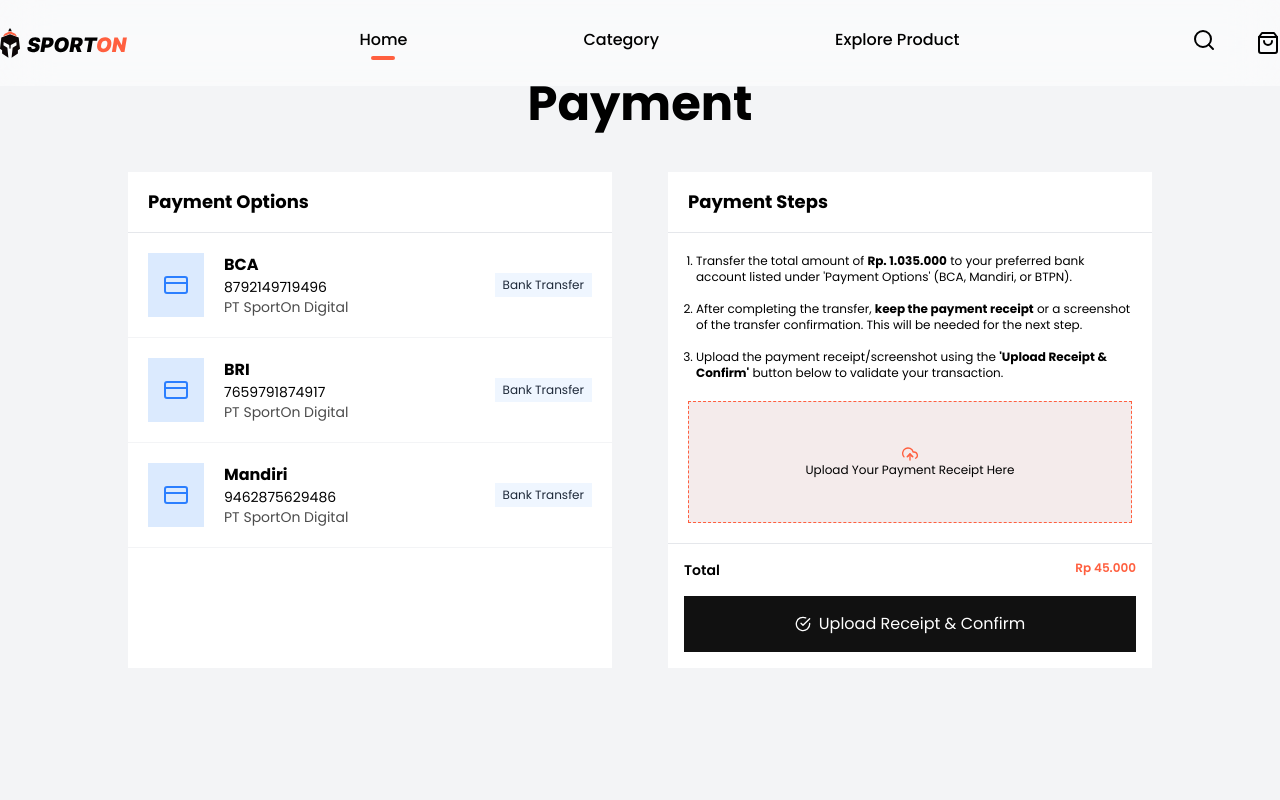
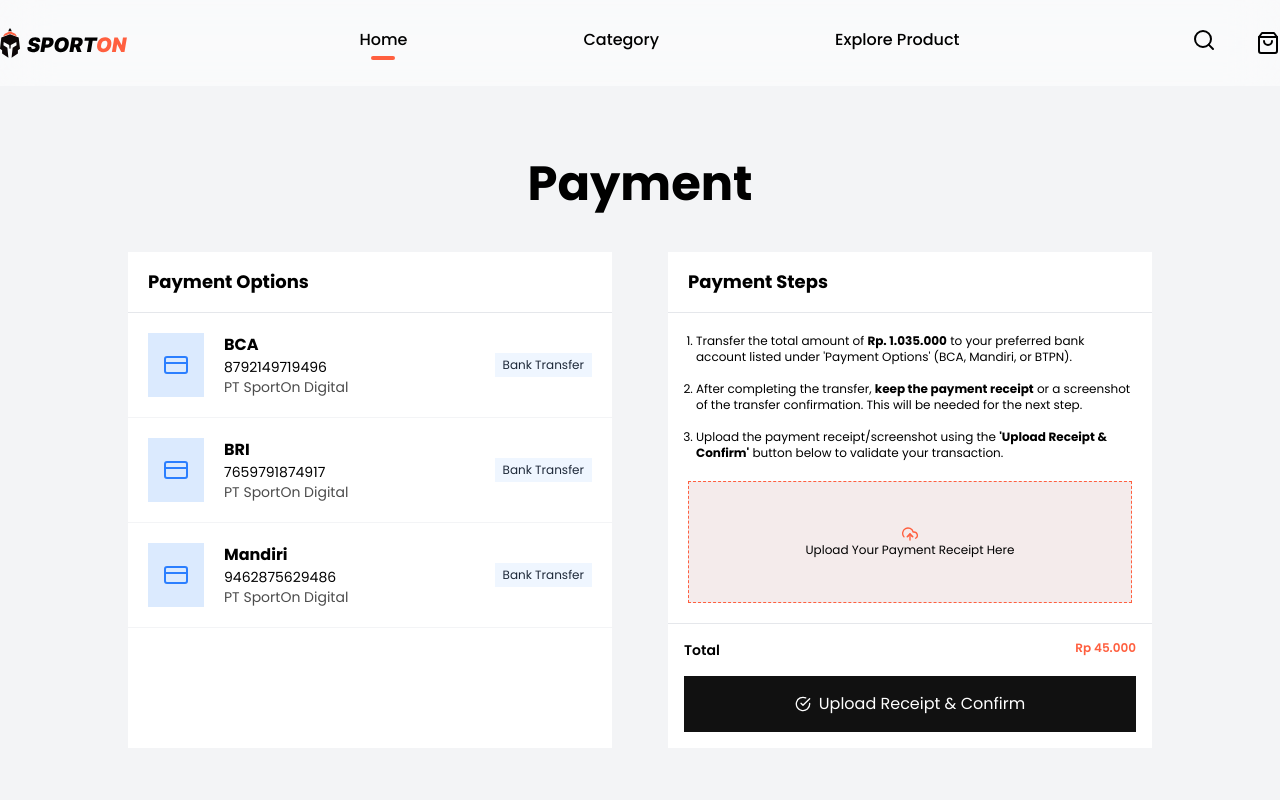
Before and after one commit to ikhfad/ikhfad-sporton-fe, a Next.js app: page /payment in a window 1280 px wide. Shown: the top 800 px of the page. Built offline with nearby package versions, Linux system fonts and the light colour scheme.

Commit message:
style: add top padding to main container

```diff
--- a/app/(landing)/payment/page.tsx
+++ b/app/(landing)/payment/page.tsx
@@ -3,7 +3,7 @@
 
 const Payment = () => {
   return (
-    <main className="bg-gray-100 min-h-screen">
+    <main className="bg-gray-100 min-h-screen pt-20">
       <div className="max-w-5xl mx-auto py-20">
         <h1 className="text-5xl font-bold text-center mb-11">Payment</h1>
         <div className="grid grid-cols-2 gap-14">
```
